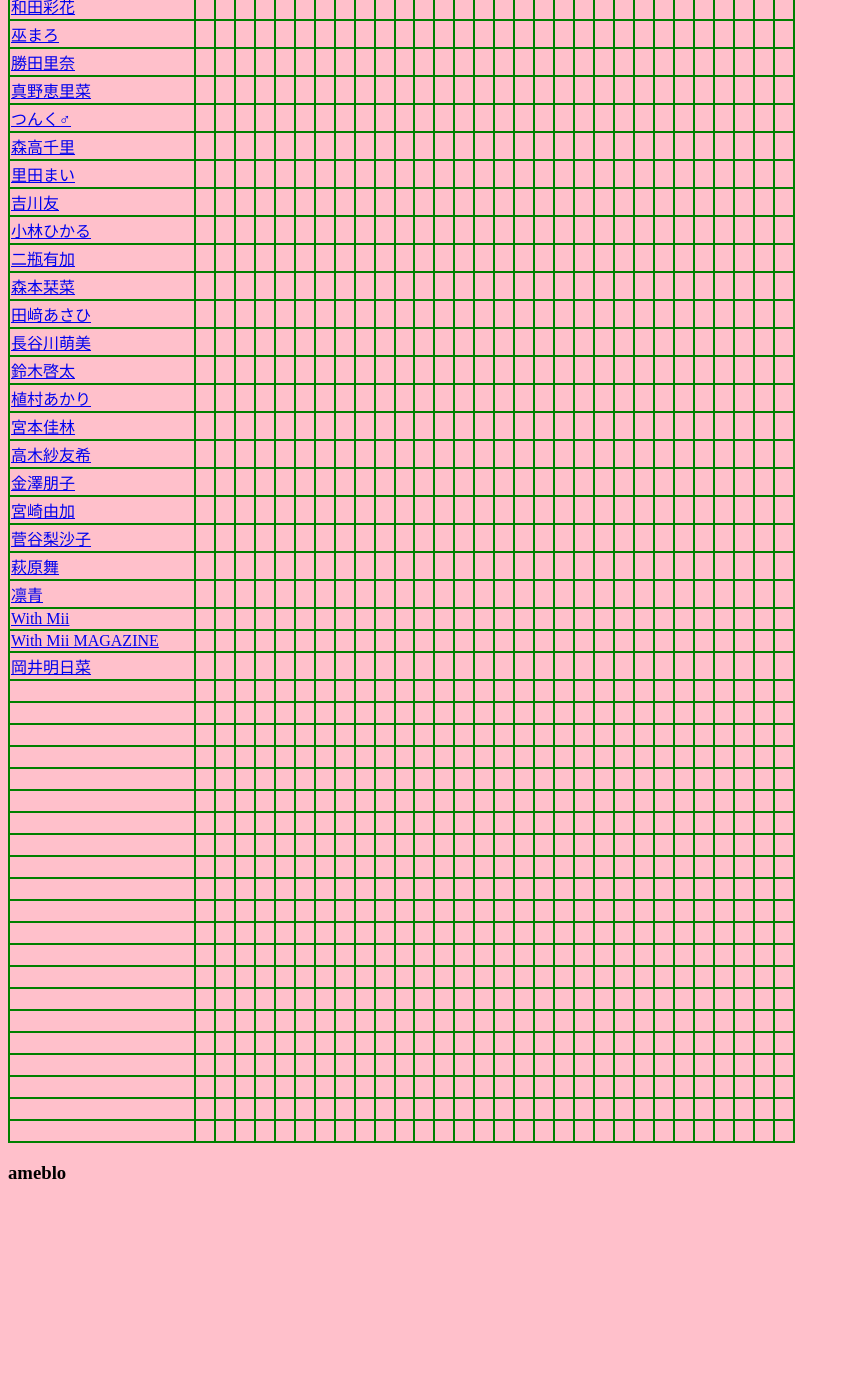
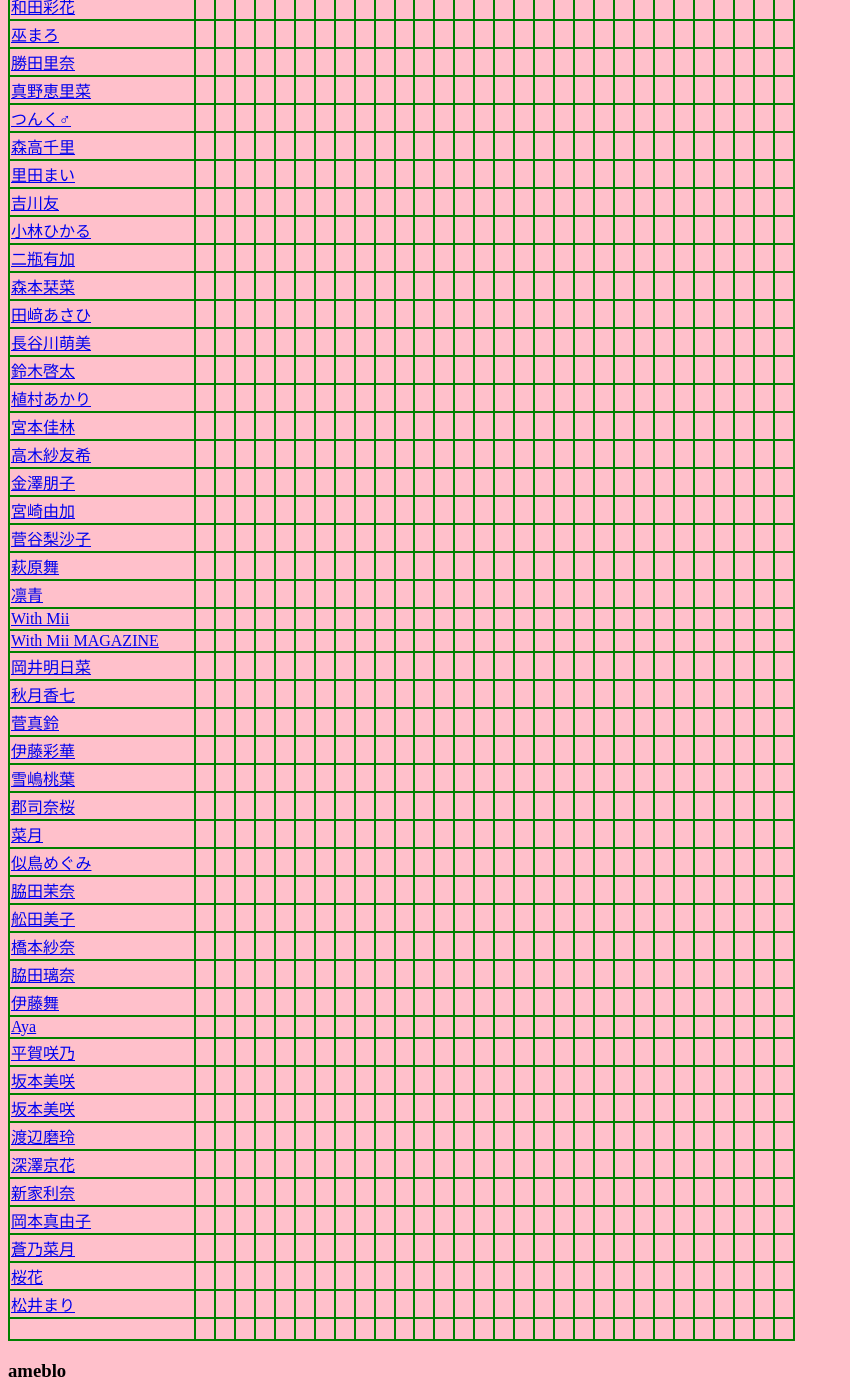
Before and after one commit to takaoyamakoshi/momochi, a Jekyll site: the page built from recommendation/sns/index.md, in a window 1280 px wide and 1400 px high, scrolled down 2782 px. Shown: the whole window, without its empty margins (0-850 px from the left). Built offline with Jekyll 4.4.1, drawn with Linux system fonts in a browser that asks for light colours; our own code applies the rules of GitHub Pages for plain Markdown files; before the commit the page ends 3984 px from its top, so only the background shows below that.

Commit message:
Update index.md

```diff
--- a/recommendation/sns/index.md
+++ b/recommendation/sns/index.md
@@ -127,26 +127,29 @@
 | [With Mii](https://www.instagram.com/withmii_official/) | | | | | | | | | | | | | | | | | | | | | | | | | | | | | | |
 | [With Mii MAGAZINE](https://www.instagram.com/withmii_magazine/) | | | | | | | | | | | | | | | | | | | | | | | | | | | | | | |
 | [岡井明日菜](https://www.instagram.com/okai_asuna0514/) | | | | | | | | | | | | | | | | | | | | | | | | | | | | | | |
-| []() | | | | | | | | | | | | | | | | | | | | | | | | | | | | | | |
-| []() | | | | | | | | | | | | | | | | | | | | | | | | | | | | | | |
-| []() | | | | | | | | | | | | | | | | | | | | | | | | | | | | | | |
-| []() | | | | | | | | | | | | | | | | | | | | | | | | | | | | | | |
-| []() | | | | | | | | | | | | | | | | | | | | | | | | | | | | | | |
-| []() | | | | | | | | | | | | | | | | | | | | | | | | | | | | | | |
-| []() | | | | | | | | | | | | | | | | | | | | | | | | | | | | | | |
-| []() | | | | | | | | | | | | | | | | | | | | | | | | | | | | | | |
-| []() | | | | | | | | | | | | | | | | | | | | | | | | | | | | | | |
-| []() | | | | | | | | | | | | | | | | | | | | | | | | | | | | | | |
-| []() | | | | | | | | | | | | | | | | | | | | | | | | | | | | | | |
-| []() | | | | | | | | | | | | | | | | | | | | | | | | | | | | | | |
-| []() | | | | | | | | | | | | | | | | | | | | | | | | | | | | | | |
-| []() | | | | | | | | | | | | | | | | | | | | | | | | | | | | | | |
-| []() | | | | | | | | | | | | | | | | | | | | | | | | | | | | | | |
-| []() | | | | | | | | | | | | | | | | | | | | | | | | | | | | | | |
-| []() | | | | | | | | | | | | | | | | | | | | | | | | | | | | | | |
-| []() | | | | | | | | | | | | | | | | | | | | | | | | | | | | | | |
-| []() | | | | | | | | | | | | | | | | | | | | | | | | | | | | | | |
-| []() | | | | | | | | | | | | | | | | | | | | | | | | | | | | | | |
+| [秋月香七](https://www.instagram.com/cq_kana_a/) | | | | | | | | | | | | | | | | | | | | | | | | | | | | | | |
+| [菅真鈴](https://www.instagram.com/cq_marin_s/) | | | | | | | | | | | | | | | | | | | | | | | | | | | | | | |
+| [伊藤彩華](https://www.instagram.com/cq_ayaka_i/) | | | | | | | | | | | | | | | | | | | | | | | | | | | | | | |
+| [雪嶋桃葉](https://www.instagram.com/cq_momoha_y/) | | | | | | | | | | | | | | | | | | | | | | | | | | | | | | |
+| [郡司奈桜](https://www.instagram.com/cq_nao_g/) | | | | | | | | | | | | | | | | | | | | | | | | | | | | | | |
+| [菜月](https://www.instagram.com/cq_natsuki_0625/) | | | | | | | | | | | | | | | | | | | | | | | | | | | | | | |
+| [似鳥めぐみ](https://www.instagram.com/megumiru0718/) | | | | | | | | | | | | | | | | | | | | | | | | | | | | | | |
+| [脇田茉奈](https://www.instagram.com/w_mana2525/) | | | | | | | | | | | | | | | | | | | | | | | | | | | | | | |
+| [舩田美子](https://www.instagram.com/cq_miko_f/) | | | | | | | | | | | | | | | | | | | | | | | | | | | | | | |
+| [橋本紗奈](https://www.instagram.com/hashimoto_sana/) | | | | | | | | | | | | | | | | | | | | | | | | | | | | | | |
+| [脇田璃奈](https://www.instagram.com/rinach_ponnel/) | | | | | | | | | | | | | | | | | | | | | | | | | | | | | | |
+| [伊藤舞](https://www.instagram.com/maaaaaii_52/) | | | | | | | | | | | | | | | | | | | | | | | | | | | | | | |
+| [Aya](https://www.instagram.com/cq_aya/) | | | | | | | | | | | | | | | | | | | | | | | | | | | | | | |
+| [平賀咲乃](https://www.instagram.com/sakino_h_choc/) | | | | | | | | | | | | | | | | | | | | | | | | | | | | | | |
+| [坂本美咲](https://www.instagram.com/cq_misaki_s/) | | | | | | | | | | | | | | | | | | | | | | | | | | | | | | |
+| [坂本美咲](https://www.instagram.com/s_misaki_voice/) | | | | | | | | | | | | | | | | | | | | | | | | | | | | | | |
+| [渡辺磨玲](instagram.com/marin.watanabe/) | | | | | | | | | | | | | | | | | | | | | | | | | | | | | | |
+| [深澤京花](https://www.instagram.com/kyonc_f/) | | | | | | | | | | | | | | | | | | | | | | | | | | | | | | |
+| [新家利奈](https://www.instagram.com/nomitun_r/) | | | | | | | | | | | | | | | | | | | | | | | | | | | | | | |
+| [岡本真由子](https://www.instagram.com/mayukookamoto_/) | | | | | | | | | | | | | | | | | | | | | | | | | | | | | | |
+| [蒼乃菜月](https://www.instagram.com/aono_natsuki/) | | | | | | | | | | | | | | | | | | | | | | | | | | | | | | |
+| [桜花](https://www.instagram.com/sakura_hana_24/) | | | | | | | | | | | | | | | | | | | | | | | | | | | | | | |
+| [松井まり](https://www.instagram.com/mari_m1022/) | | | | | | | | | | | | | | | | | | | | | | | | | | | | | | |
 | []() | | | | | | | | | | | | | | | | | | | | | | | | | | | | | | |
 
 
```
